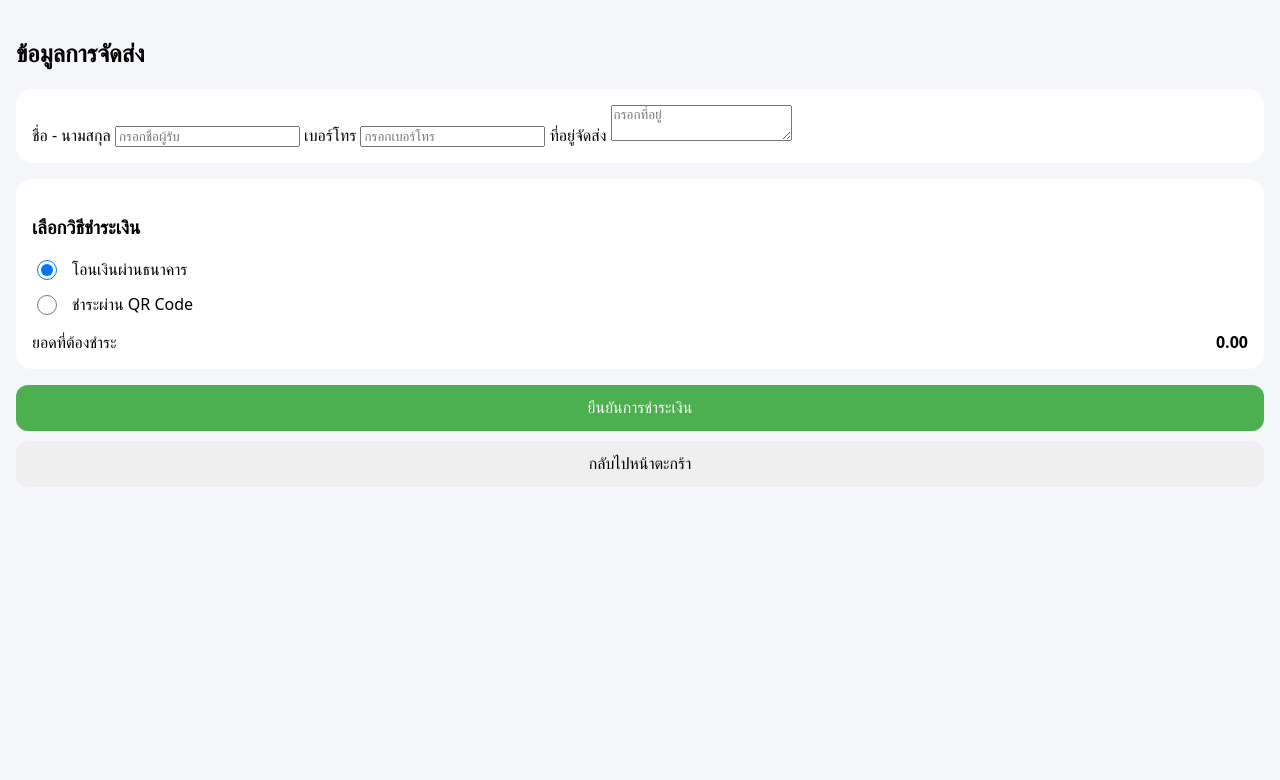
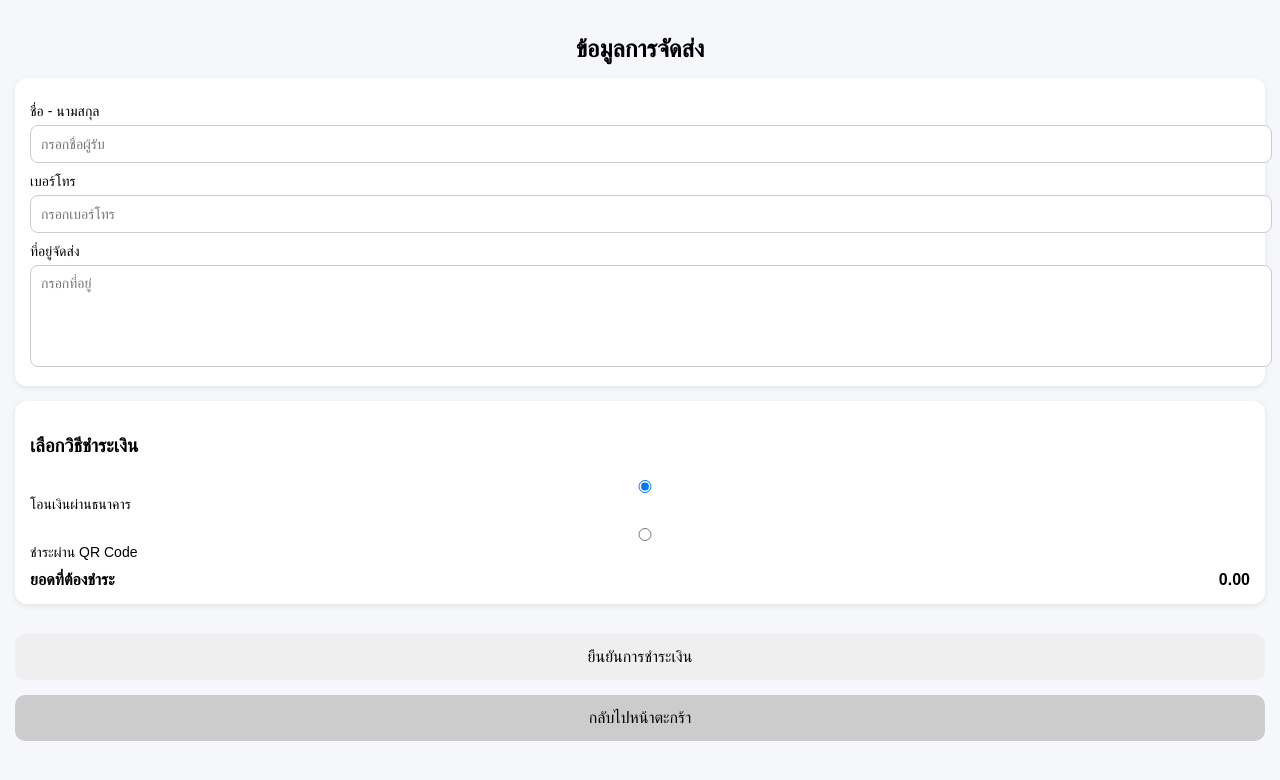
Before and after one commit to nattakittamaneechot-cmyk/work, a plain HTML site: page index3.html in a window 1280 px wide. Drawn offline with Linux system fonts and the light colour scheme.

Commit message:
Add files via upload

```diff
--- a/index3.html
+++ b/index3.html
@@ -6,68 +6,87 @@
   <title>ชำระเงิน</title>
 
   <style>
-     {
-  box-sizing: border-box;
+body {
+      font-family: Arial, sans-serif;
+      background: #f6f7fb;
+      margin: 0;
+      padding: 15px;
     }
 
-body {
-  margin: 0;
-  padding: 16px;
-  font-family: system-ui, -apple-system, BlinkMacSystemFont;
-  background: #f5f6fa;
+    h2 {
+      text-align: center;
+      margin-bottom: 15px;
     }
 
     .card {
       background: #fff;
-  border-radius: 16px;
-  padding: 16px;
-  margin-bottom: 16px;
+      border-radius: 12px;
+      padding: 15px;
+      margin-bottom: 15px;
+      box-shadow: 0 2px 6px rgba(0,0,0,0.08);
     }
 
-.payment-option {
+    label {
+      font-size: 14px;
+      margin-top: 10px;
+      display: block;
+    }
+
+    input, textarea {
+      width: 100%;
+      padding: 10px;
+      border-radius: 8px;
+      border: 1px solid #ccc;
+      margin-top: 5px;
+      font-size: 14px;
+    }
+
+    textarea {
+      resize: none;
+      height: 80px;
+    }
+
+    .radio-group {
+      margin-top: 10px;
+    }
+
+    .radio-group label {
       display: flex;
       align-items: center;
-  gap: 12px;
-  margin-bottom: 12px;
-  font-size: 16px;
-  line-height: 1.4;
-  word-break: break-word;
+      margin-bottom: 8px;
+      font-size: 15px;
     }
 
-.payment-option span {
-  flex: 1;
-  white-space: normal; /* ⭐ สำคัญ */
-}
-
-input[type="radio"] {
-  width: 20px;
-  height: 20px;
-  flex-shrink: 0;
+    .radio-group input {
+      margin-right: 10px;
     }
 
     .total {
       display: flex;
       justify-content: space-between;
-  margin-top: 16px;
       font-size: 16px;
+      font-weight: bold;
+      margin-top: 10px;
     }
 
     button {
       width: 100%;
       padding: 14px;
-  border-radius: 12px;
       border: none;
+      border-radius: 10px;
       font-size: 16px;
+      cursor: pointer;
+      margin-top: 15px;
     }
 
-.btn-confirm {
-  background: #4caf50;
+    .confirm-btn {
+      background: #4CAF50;
       color: #fff;
-  margin-bottom: 10px;
     }
 
-.btn-back {
-  background: #e0e0e0;
+    .back-btn {
+      background: #ccc;
+      color: #000;
     }
   </style>
 </head>
```
Lines whose indentation alone changed are shown as unchanged.
